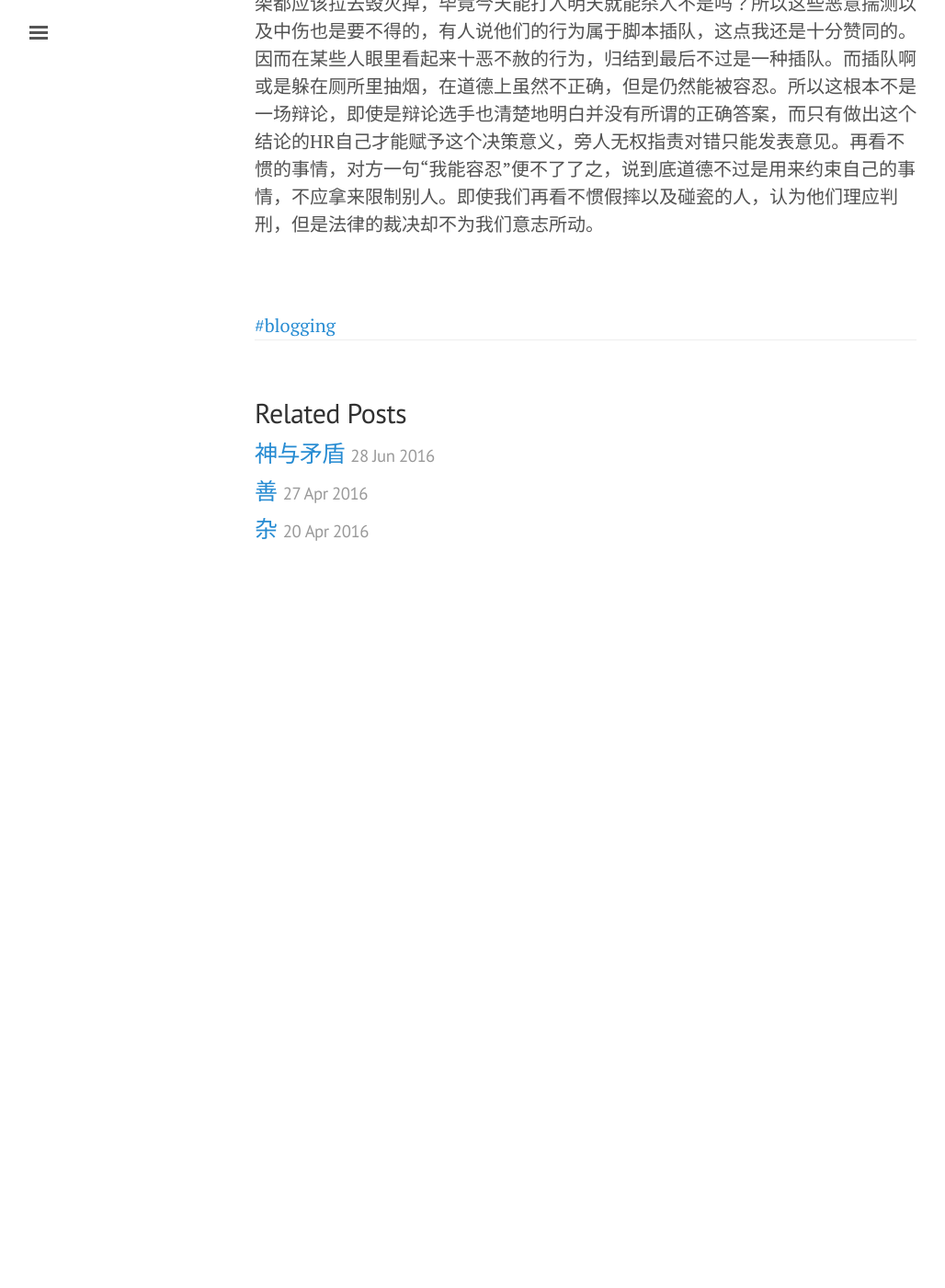
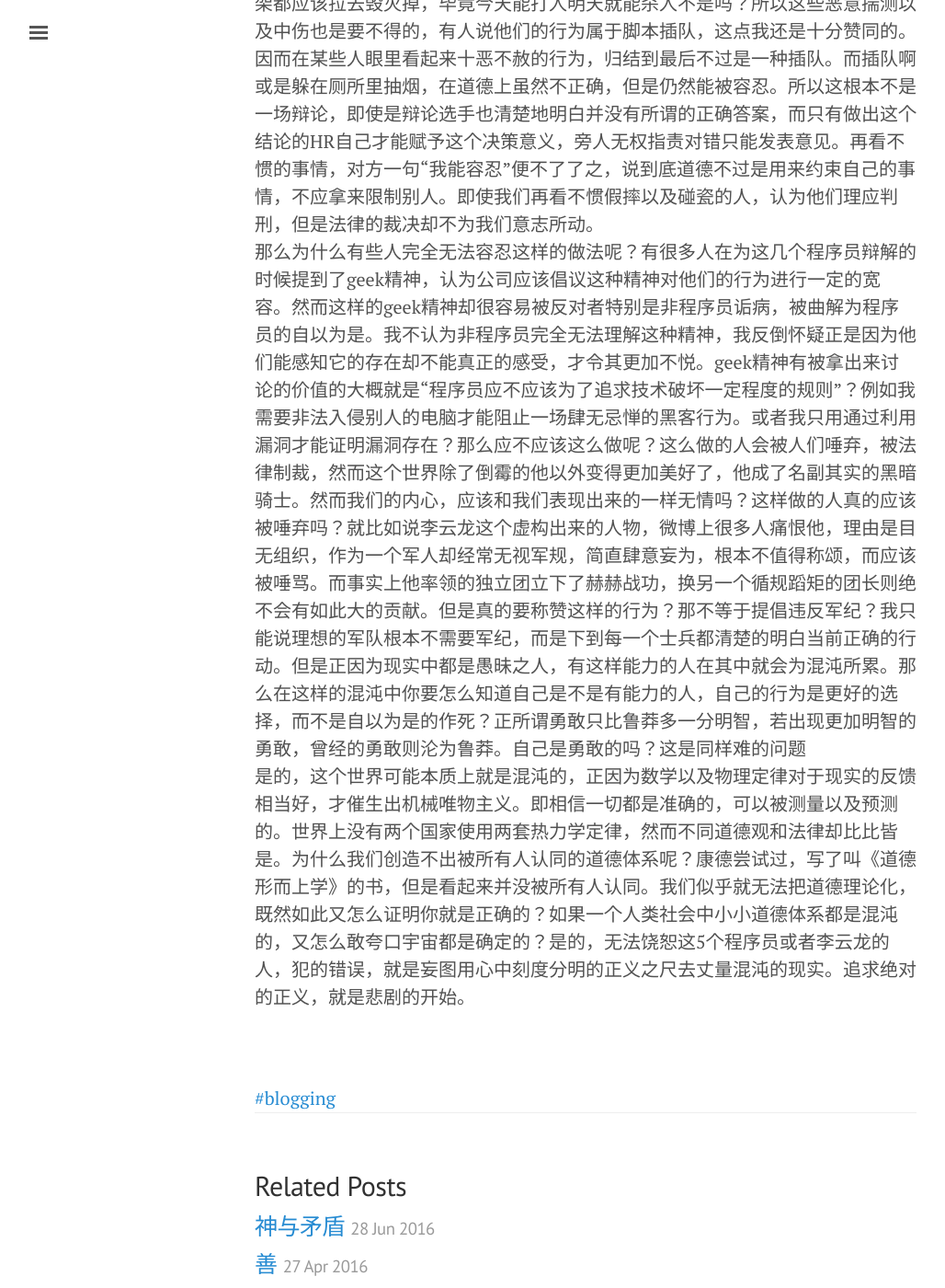
Before and after one commit to yamanka/blog, a Jekyll site: the page built from _posts/2016-09-17-准确与不准确.md, in a window 1280 px wide and 1400 px high, scrolled down 729 px. Shown: the whole window at 92% size, without its empty margins (3-1031 px from the left). Built offline with Jekyll 4.4.1, drawn with Linux system fonts in a browser that asks for light colours; comment, search, counter and statistics services are not loaded; before the commit the page ends 1381 px from its top, so only the background shows below that.

Commit message:
Update 2016-09-17-准确与不准确.md

```diff
--- a/_posts/2016-09-17-准确与不准确.md
+++ b/_posts/2016-09-17-准确与不准确.md
@@ -7,3 +7,5 @@ tags: [blogging]
 ---
 虽然起了这个标题，但是最开始我是想讨论阿里月饼的事儿来着。阿里月饼不同于之前微博上其他论战的一点是，以往一些大规模的讨论我关注的那些人意见都基本一致，持相反观点的要不是“公知”便是受教育有限之人，因此算是垂直的一种分裂。但是这次的阿里月饼有趣就有趣在他是水平的分裂，身边的同学很罕见的分裂成对立的两派并且都认为对方难以理喻。<br>
 和很多泛化的讨论类似，讨论的双方在代入各类偏见的前提下，很容易变成一种辩论，即寻找各种证据来支持自己的观点并且想办法反驳对手的。在这样的心态下，想“赢”变成了目的，而探求“正确”退居次位。所以讨论什么阿里的规章制度到底有没有具体规定，什么从公关的角度消去影响什么杀鸡儆猴都是没有意义的，回到使用脚本抢月饼本身才是应该做的。那么用脚本抢月饼有多么严重呢？这是不是“相当于偷窃别人的东西”？还是说作为安全部门的职员，他今天能用脚本抢月饼明天能做出性质更恶劣的事情？其实仔细一想这根本就是欲加之罪，既然如此小学生打架都应该拉去毁灭掉，毕竟今天能打人明天就能杀人不是吗？所以这些恶意揣测以及中伤也是要不得的，有人说他们的行为属于脚本插队，这点我还是十分赞同的。因而在某些人眼里看起来十恶不赦的行为，归结到最后不过是一种插队。而插队啊或是躲在厕所里抽烟，在道德上虽然不正确，但是仍然能被容忍。所以这根本不是一场辩论，即使是辩论选手也清楚地明白并没有所谓的正确答案，而只有做出这个结论的HR自己才能赋予这个决策意义，旁人无权指责对错只能发表意见。再看不惯的事情，对方一句“我能容忍”便不了了之，说到底道德不过是用来约束自己的事情，不应拿来限制别人。即使我们再看不惯假摔以及碰瓷的人，认为他们理应判刑，但是法律的裁决却不为我们意志所动。<br>
+那么为什么有些人完全无法容忍这样的做法呢？有很多人在为这几个程序员辩解的时候提到了geek精神，认为公司应该倡议这种精神对他们的行为进行一定的宽容。然而这样的geek精神却很容易被反对者特别是非程序员诟病，被曲解为程序员的自以为是。我不认为非程序员完全无法理解这种精神，我反倒怀疑正是因为他们能感知它的存在却不能真正的感受，才令其更加不悦。geek精神有被拿出来讨论的价值的大概就是“程序员应不应该为了追求技术破坏一定程度的规则”？例如我需要非法入侵别人的电脑才能阻止一场肆无忌惮的黑客行为。或者我只用通过利用漏洞才能证明漏洞存在？那么应不应该这么做呢？这么做的人会被人们唾弃，被法律制裁，然而这个世界除了倒霉的他以外变得更加美好了，他成了名副其实的黑暗骑士。然而我们的内心，应该和我们表现出来的一样无情吗？这样做的人真的应该被唾弃吗？就比如说李云龙这个虚构出来的人物，微博上很多人痛恨他，理由是目无组织，作为一个军人却经常无视军规，简直肆意妄为，根本不值得称颂，而应该被唾骂。而事实上他率领的独立团立下了赫赫战功，换另一个循规蹈矩的团长则绝不会有如此大的贡献。但是真的要称赞这样的行为？那不等于提倡违反军纪？我只能说理想的军队根本不需要军纪，而是下到每一个士兵都清楚的明白当前正确的行动。但是正因为现实中都是愚昧之人，有这样能力的人在其中就会为混沌所累。那么在这样的混沌中你要怎么知道自己是不是有能力的人，自己的行为是更好的选择，而不是自以为是的作死？正所谓勇敢只比鲁莽多一分明智，若出现更加明智的勇敢，曾经的勇敢则沦为鲁莽。自己是勇敢的吗？这是同样难的问题<br>
+是的，这个世界可能本质上就是混沌的，正因为数学以及物理定律对于现实的反馈相当好，才催生出机械唯物主义。即相信一切都是准确的，可以被测量以及预测的。世界上没有两个国家使用两套热力学定律，然而不同道德观和法律却比比皆是。为什么我们创造不出被所有人认同的道德体系呢？康德尝试过，写了叫《道德形而上学》的书，但是看起来并没被所有人认同。我们似乎就无法把道德理论化，既然如此又怎么证明你就是正确的？如果一个人类社会中小小道德体系都是混沌的，又怎么敢夸口宇宙都是确定的？是的，无法饶恕这5个程序员或者李云龙的人，犯的错误，就是妄图用心中刻度分明的正义之尺去丈量混沌的现实。追求绝对的正义，就是悲剧的开始。
```
